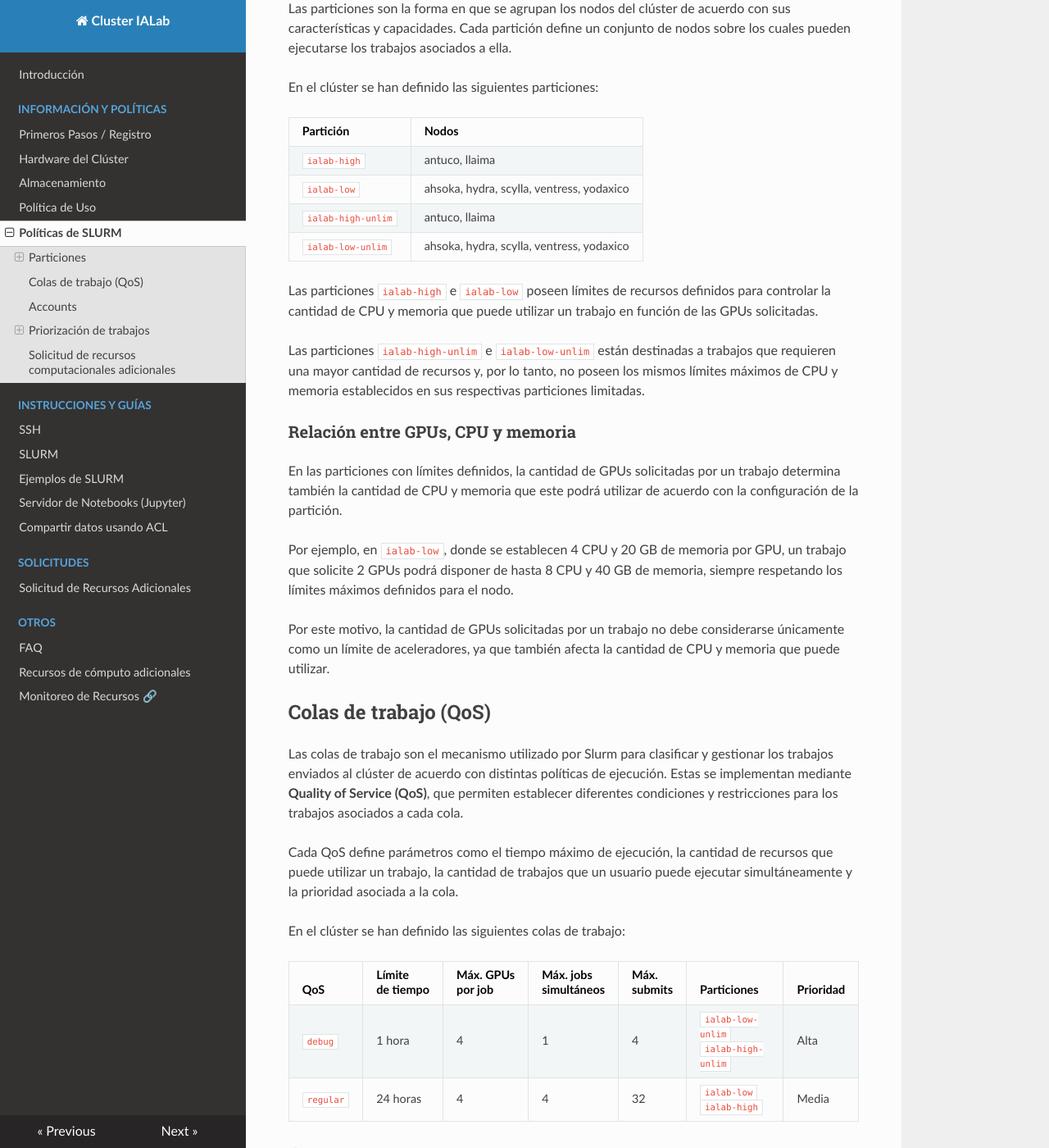
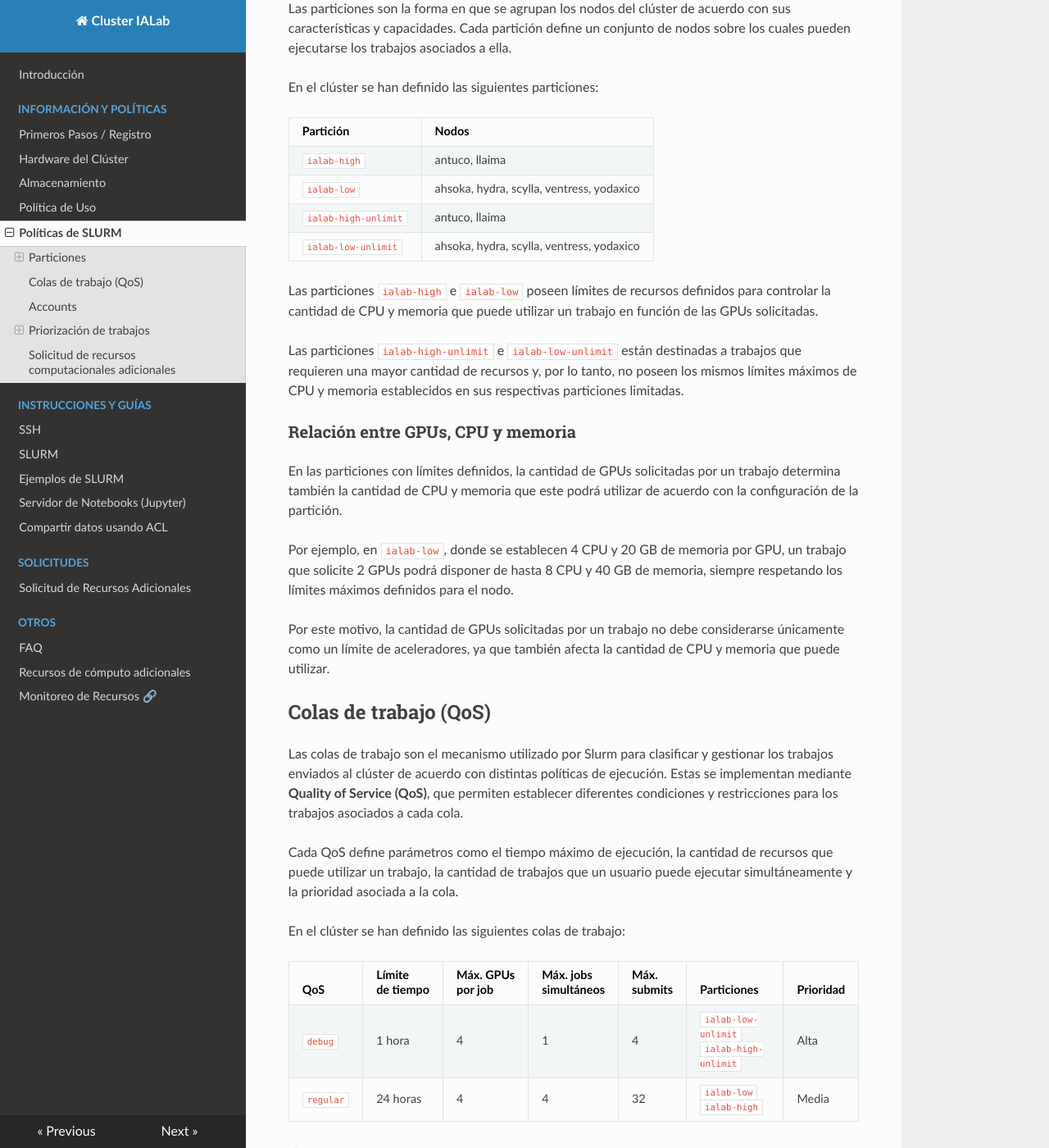
Before and after one commit to Sysadmins-CENIA/Cluster-IALab-Docs, an MkDocs documentation site: the page built from docs/instructions-and-guides/slurm_policies.md, in a window 1280 px wide and 1400 px high, scrolled down 481 px. Shown: the whole window at 82% size. Built offline with MkDocs 1.6.1, drawn with Linux system fonts in a browser that asks for light colours; nearby versions of some CDN libraries.

Commit message:
Minor update to partition mentions
Changed the name of partitions on Slurm Policies chapter.

Also changed all the references to partitions on sbatch examples.

```diff
--- a/docs/instructions-and-guides/slurm_policies.md
+++ b/docs/instructions-and-guides/slurm_policies.md
@@ -16,12 +16,12 @@ En el clúster se han definido las siguientes particiones:
 | ------------------ | ----------------------------------------- |
 | `ialab-high`       | antuco, llaima                            |
 | `ialab-low`        | ahsoka, hydra, scylla, ventress, yodaxico |
-| `ialab-high-unlim` | antuco, llaima                            |
-| `ialab-low-unlim`  | ahsoka, hydra, scylla, ventress, yodaxico |
+| `ialab-high-unlimit` | antuco, llaima                            |
+| `ialab-low-unlimit`  | ahsoka, hydra, scylla, ventress, yodaxico |
 
 Las particiones `ialab-high` e `ialab-low` poseen límites de recursos definidos para controlar la cantidad de CPU y memoria que puede utilizar un trabajo en función de las GPUs solicitadas.
 
-Las particiones `ialab-high-unlim` e `ialab-low-unlim` están destinadas a trabajos que requieren una mayor cantidad de recursos y, por lo tanto, no poseen los mismos límites máximos de CPU y memoria establecidos en sus respectivas particiones limitadas.
+Las particiones `ialab-high-unlimit` e `ialab-low-unlimit` están destinadas a trabajos que requieren una mayor cantidad de recursos y, por lo tanto, no poseen los mismos límites máximos de CPU y memoria establecidos en sus respectivas particiones limitadas.
 
 ### Relación entre GPUs, CPU y memoria
 
@@ -41,7 +41,7 @@ En el clúster se han definido las siguientes colas de trabajo:
 
 | **QoS**   | **Límite<br>de tiempo** | **Máx. GPUs<br>por job** | **Máx. jobs<br>simultáneos** | **Máx.<br>submits** | **Particiones**                       | **Prioridad** |
 | --------- | ----------------------- | ------------------------ | ---------------------------- | ------------------- | ------------------------------------- | ------------- |
-| `debug`   | 1 hora                  | 4                        | 1                            | 4                   | `ialab-low-unlim`<br>`ialab-high-unlim` | Alta        |
+| `debug`   | 1 hora                  | 4                        | 1                            | 4                   | `ialab-low-unlimit`<br>`ialab-high-unlimit` | Alta        |
 | `regular` | 24 horas                | 4                        | 4                            | 32                  | `ialab-low`<br>`ialab-high`             | Media       |
 
 ## Accounts
```
Also changed, not shown: docs/faq.md (+1 -1 lines), docs/instructions-and-guides/notebook.md (+1 -1 lines), docs/instructions-and-guides/slurm.md (+1 -1 lines), docs/instructions-and-guides/slurm_examples.md (+3 -3 lines).
